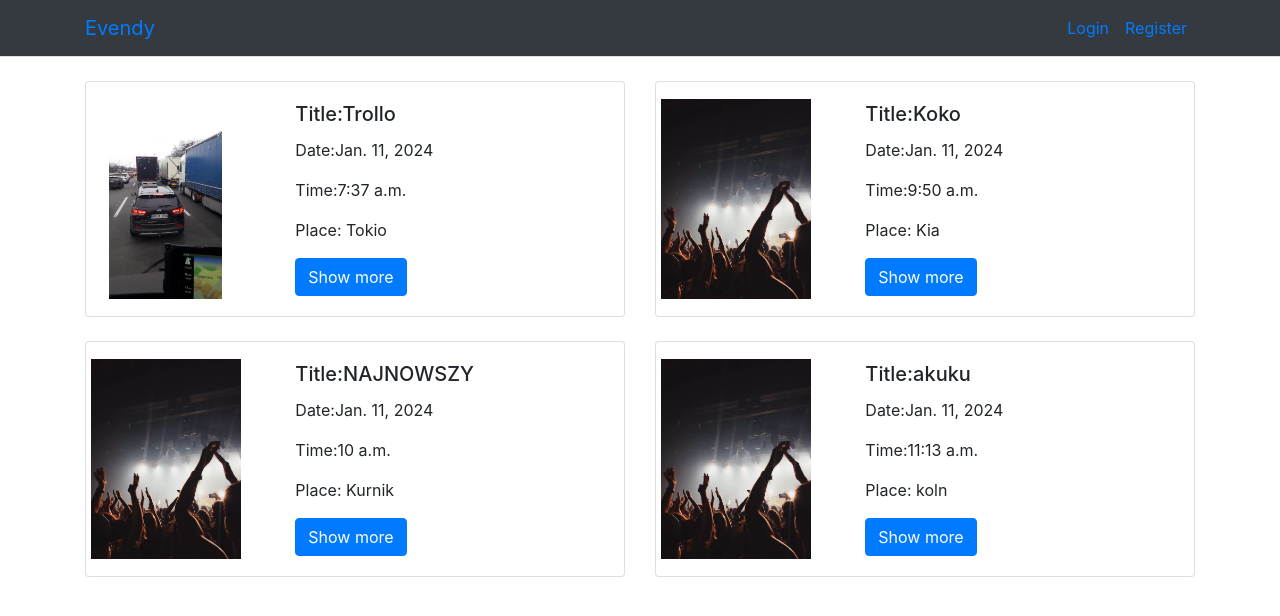
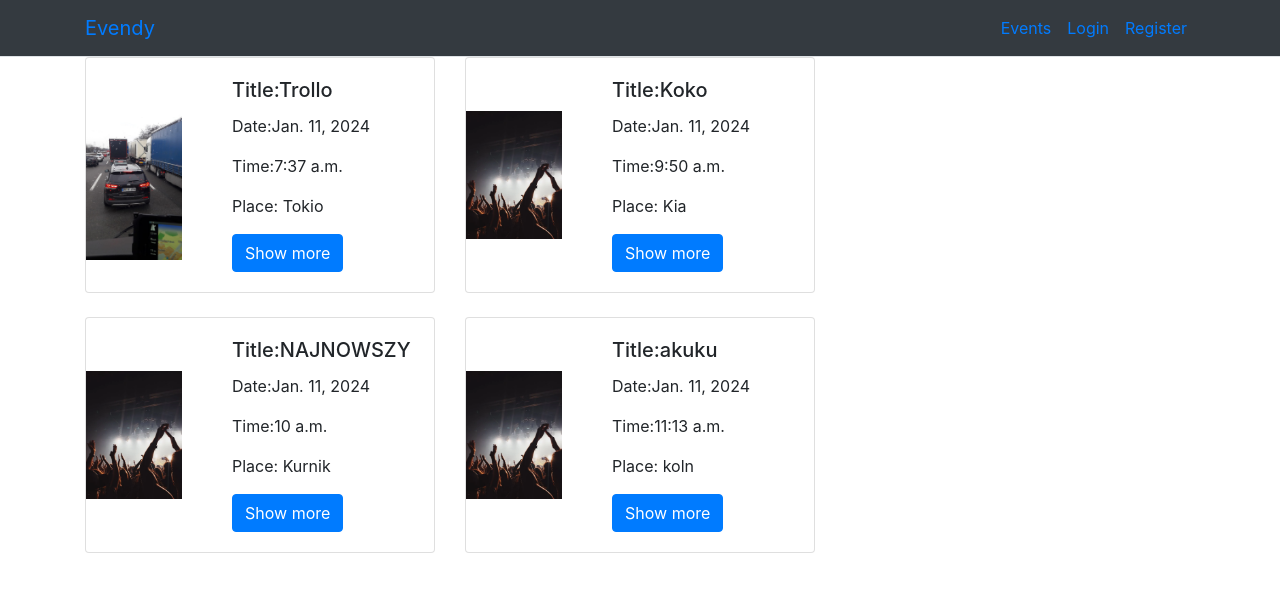
Before and after one commit to marcho4917/Evendy-project, a Django app: page / in a window 1280 px wide. Shown: the top 616 px of the page. Run offline with Django 5.2, Linux system fonts and the light colour scheme; data comes from the database, SQL or seed files in the repository; both versions use the stored data as it was after the commit; some libraries are stand-ins or nearby versions.

Commit message:
Project updated

```diff
--- a/evendy_project/evendy/forms.py
+++ b/evendy_project/evendy/forms.py
@@ -4,8 +4,7 @@ from django import forms
 
 class UserRegisterForm(UserCreationForm):
     email = forms.EmailField()
-    date_of_birth = forms.DateField(widget=forms.DateInput(attrs={'type': 'date'}))
 
     class Meta:
         model = User
-        fields = ['username', 'email', 'date_of_birth', 'password1', 'password2']
+        fields = ['username', 'email', 'password1', 'password2']
--- a/evendy_project/evendy/models.py
+++ b/evendy_project/evendy/models.py
@@ -24,7 +24,7 @@ class Event(models.Model):
 
 class Profile(models.Model):
     user = models.OneToOneField(User, on_delete=models.CASCADE)
-    date_of_birth = models.DateField()
+    date_of_birth = models.DateField(null=True)
     profile_image = models.ImageField(default='profile_pics/profile_default.jpg', upload_to='profile_pics')
     user_planned_events = models.ManyToManyField(Event, through='UserPlannedEvent')
     #user_friends_from_events =
--- a/evendy_project/evendy/signals.py
+++ b/evendy_project/evendy/signals.py
@@ -8,7 +8,7 @@ import datetime
 @receiver(post_save, sender=User)
 def create_profile(sender, instance, created, **kwargs):
     if created:
-        Profile.objects.create(user=instance, date_of_birth=datetime.date.today())
+        Profile.objects.create(user=instance)
 
 
 @receiver(post_save, sender=User)
--- a/evendy_project/evendy/templates/evendy/base.html
+++ b/evendy_project/evendy/templates/evendy/base.html
@@ -24,6 +24,7 @@
                 <span class="navbar-toggler-icon"></span>
             </button>
             <div class="navbar-nav ml-auto">
+                <a class="nav-item nav-link" href="{% url 'events_list' %}">Events</a>
                 {% if user.is_authenticated %}
                     <a class="nav-item nav-link" href="{% url 'profile' %}">My Profile</a>
                     <a class="nav-item nav-link" href="{% url 'logout' %}">Logout</a>
@@ -35,8 +36,19 @@
         </div>
         </nav>
     </header>
-    <div class="container mt-4">
-        {% block content %}{% endblock %}
-    </div>
+     <main role="main" class="container">
+        <div class="row">
+            <div class="col-md-8">
+                {% if messages %}
+                    {% for message in messages %}
+                        <div class="alert alert-{{ message.tags }}">
+                            {{ message }}
+                        </div>
+                    {% endfor %}
+                {% endif %}
+                {% block content %}{% endblock %}
+            </div>
+        </div>
+    </main>
 </body>
 </html>
--- a/evendy_project/evendy/templates/evendy/logout.html
+++ b/evendy_project/evendy/templates/evendy/logout.html
@@ -1,7 +1,7 @@
 {% extends 'evendy/base.html' %}
 {% load crispy_forms_tags %}
 {% block content %}
-    <div class="content section">
+    <div class="content-section">
         <h2>You have been log out</h2>
         <div class="border-top pt-3">
             <small class="text-muted">
--- a/evendy_project/evendy/views.py
+++ b/evendy_project/evendy/views.py
@@ -3,6 +3,7 @@ from django.shortcuts import render, redirect
 from .forms import UserRegisterForm
 from .models import Event
 from django.views.generic.list import ListView
+from django.contrib import messages
 
 
 def register(request):
@@ -10,6 +11,8 @@ def register(request):
         form = UserRegisterForm(request.POST)
         if form.is_valid():
             form.save()
+            username = form.cleaned_data.get('username')
+            messages.success(request, f"Dear {username}, you have been successfully signed up!")
             return redirect('login')
     else:
         form = UserRegisterForm()
--- a/evendy_project/evendy_project/settings.py
+++ b/evendy_project/evendy_project/settings.py
@@ -32,6 +32,7 @@ ALLOWED_HOSTS = []
 # Application definition
 
 INSTALLED_APPS = [
+    'evendy.apps.EvendyConfig',
     'django.contrib.admin',
     'django.contrib.auth',
     'crispy_forms',
@@ -40,7 +41,7 @@ INSTALLED_APPS = [
     'django.contrib.sessions',
     'django.contrib.messages',
     'django.contrib.staticfiles',
-    'evendy.apps.EvendyConfig',
+
 ]
 
 MIDDLEWARE = [
```
Also changed, not shown: evendy_project/db.sqlite3, evendy_project/evendy/migrations/0002_alter_event_image_alter_profile_profile_image.py (added), evendy_project/evendy/migrations/0003_alter_profile_date_of_birth.py (added).
